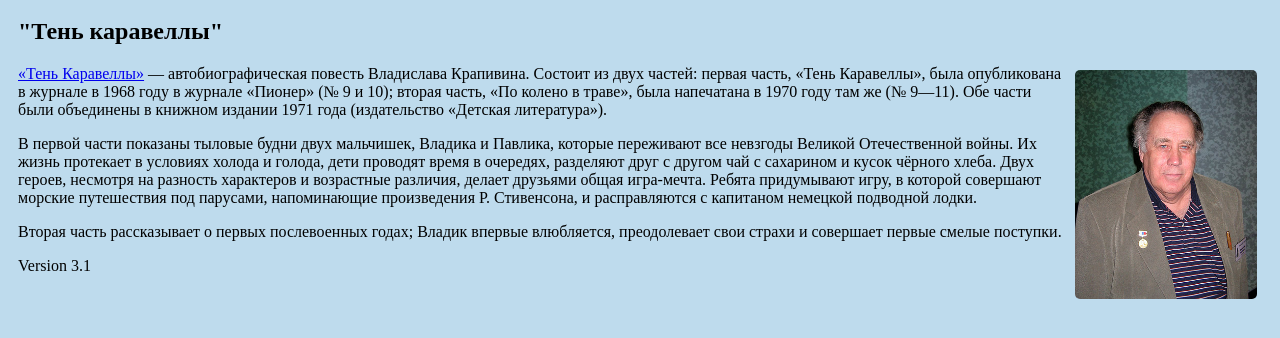
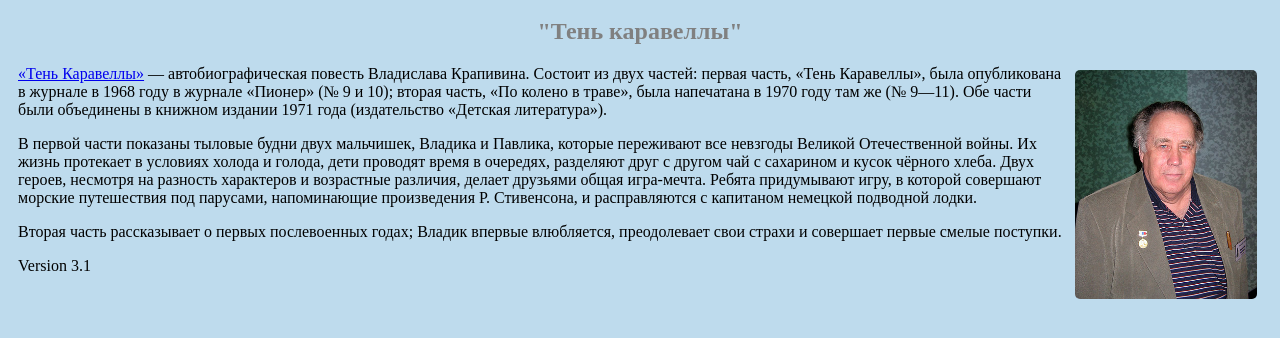
Before and after one commit to timoshenkogen/html_first3, a plain HTML site: page index.html in a window 1280 px wide. Drawn offline with Linux system fonts and the light colour scheme.

Commit message:
Update main.css

```diff
--- a/main.css
+++ b/main.css
@@ -9,3 +9,7 @@ body{
 	margin: 5px 5px 5px 5px;
 	border-radius: 5px;
 }
+h2{
+	color: gray;
+	text-align: center;
+}
```
